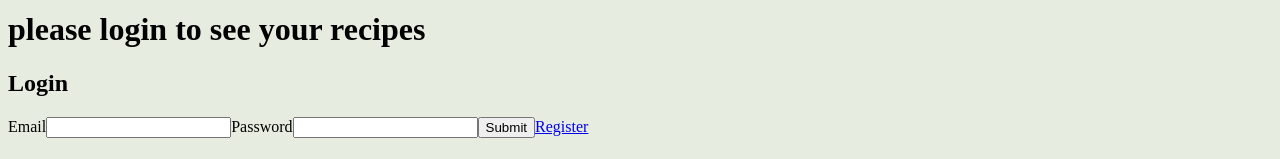
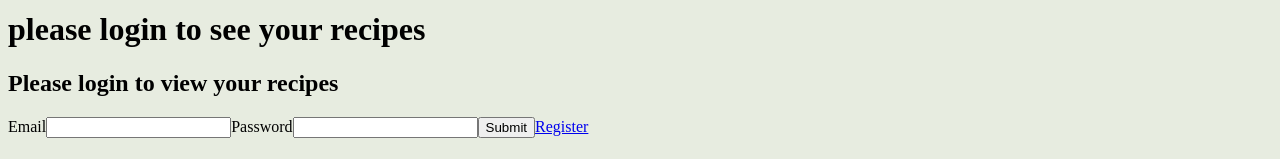
Before and after one commit to Tambini/project4, a React (Create React App) app in the folder FE/client/: page /login in a window 1280 px wide. Shown: the part 150-309 px from the top of the page. Built offline with nearby package versions, Linux system fonts and the light colour scheme.

Commit message:
Updated login things for styling

```diff
--- a/FE/client/src/components/Login.js
+++ b/FE/client/src/components/Login.js
@@ -20,7 +20,7 @@ class LoginForm extends Component {
     return (
       <div className="login-form-wrapper">
         <form onSubmit={e => this.props.handleLogin(e, this.state)}>
-          <h2>Login</h2>
+          <h2>Please login to view your recipes</h2>
           <label htmlFor="email">Email</label>
           <input
             type="text"
```
